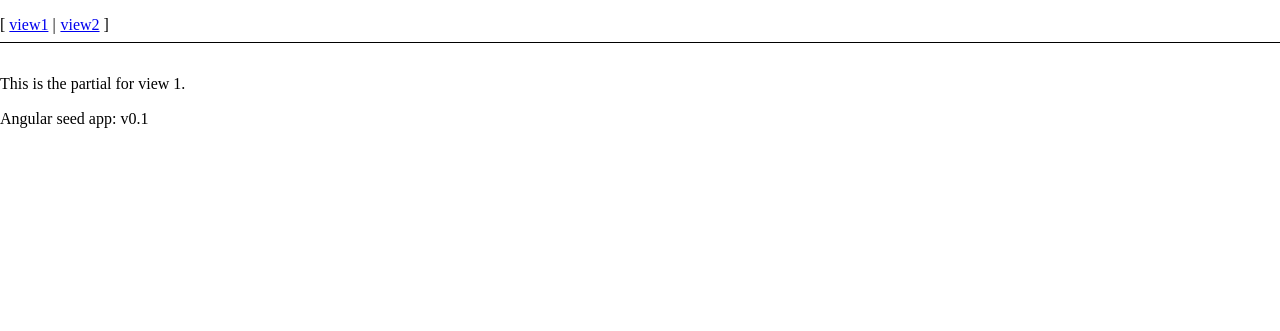
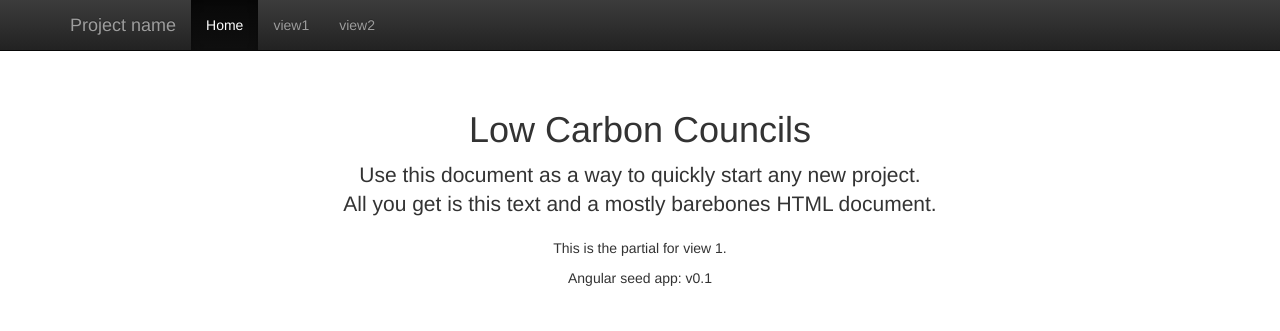
Before and after one commit to jasonneylon/low-carbon-councils, a website: page app/index.html in a window 1280 px wide. Drawn offline with nearby package versions, Linux system fonts and the light colour scheme; some packages are replaced by stand-ins of ours.

Commit message:
Basic bootstrap

```diff
--- a/app/app.css
+++ b/app/app.css
@@ -28,3 +28,11 @@
   content: "";
   padding: 0;
 }
+
+body {
+  padding-top: 50px;
+}
+.starter-template {
+  padding: 40px 15px;
+  text-align: center;
+}
--- a/app/index.html
+++ b/app/index.html
@@ -6,27 +6,63 @@
 <head>
   <meta charset="utf-8">
   <meta http-equiv="X-UA-Compatible" content="IE=edge">
-  <title>My AngularJS App</title>
+  <title>Low Carbon Councils</title>
   <meta name="description" content="">
   <meta name="viewport" content="width=device-width, initial-scale=1">
-  <link rel="stylesheet" href="bower_components/html5-boilerplate/css/normalize.css">
-  <link rel="stylesheet" href="bower_components/html5-boilerplate/css/main.css">
+  <!-- Latest compiled and minified CSS -->
+  <link rel="stylesheet" href="https://maxcdn.bootstrapcdn.com/bootstrap/3.2.0/css/bootstrap.min.css">
+
+  <!-- Optional theme -->
+  <link rel="stylesheet" href="https://maxcdn.bootstrapcdn.com/bootstrap/3.2.0/css/bootstrap-theme.min.css">
+
+  <script src="https://ajax.googleapis.com/ajax/libs/jquery/1.11.1/jquery.min.js"></script>
+  <!-- Latest compiled and minified JavaScript -->
+  <script src="https://maxcdn.bootstrapcdn.com/bootstrap/3.2.0/js/bootstrap.min.js"></script>
   <link rel="stylesheet" href="app.css"/>
   <script src="bower_components/html5-boilerplate/js/vendor/modernizr-2.6.2.min.js"></script>
 </head>
 <body>
-  <ul class="menu">
-    <li><a href="#/view1">view1</a></li>
-    <li><a href="#/view2">view2</a></li>
-  </ul>
+
+  <div class="navbar navbar-inverse navbar-fixed-top" role="navigation">
+      <div class="container">
+        <div class="navbar-header">
+          <button type="button" class="navbar-toggle collapsed" data-toggle="collapse" data-target=".navbar-collapse">
+            <span class="sr-only">Toggle navigation</span>
+            <span class="icon-bar"></span>
+            <span class="icon-bar"></span>
+            <span class="icon-bar"></span>
+          </button>
+          <a class="navbar-brand" href="#">Project name</a>
+        </div>
+        <div class="collapse navbar-collapse">
+          <ul class="nav navbar-nav">
+            <li class="active"><a href="#">Home</a></li>
+            <li><a href="#/view1">view1</a></li>
+            <li><a href="#/view2">view2</a></li>
+          </ul>
+        </div><!--/.nav-collapse -->
+      </div>
+    </div>
+
+    <div class="container">
+      <div class="starter-template">
+        <h1>Low Carbon Councils</h1>
+
+        <p class="lead">Use this document as a way to quickly start any new project.<br> All you get is this text and a mostly barebones HTML document.</p>
 
   <!--[if lt IE 7]>
       <p class="browsehappy">You are using an <strong>outdated</strong> browser. Please <a href="http://browsehappy.com/">upgrade your browser</a> to improve your experience.</p>
   <![endif]-->
 
-  <div ng-view></div>
+        <div ng-view></div>
 
-  <div>Angular seed app: v<span app-version></span></div>
+        <div>Angular seed app: v<span app-version></span></div>
+
+
+      </div>
+
+    </div><!-- /.container -->
+
 
   <!-- In production use:
   <script src="//ajax.googleapis.com/ajax/libs/angularjs/x.x.x/angular.min.js"></script>
--- a/bower.json
+++ b/bower.json
@@ -10,6 +10,7 @@
     "angular-route": "1.2.x",
     "angular-loader": "1.2.x",
     "angular-mocks": "~1.2.x",
-    "html5-boilerplate": "~4.3.0"
+    "html5-boilerplate": "~4.3.0",
+    "bootstrap": "~3.x.x"
   }
 }
```
